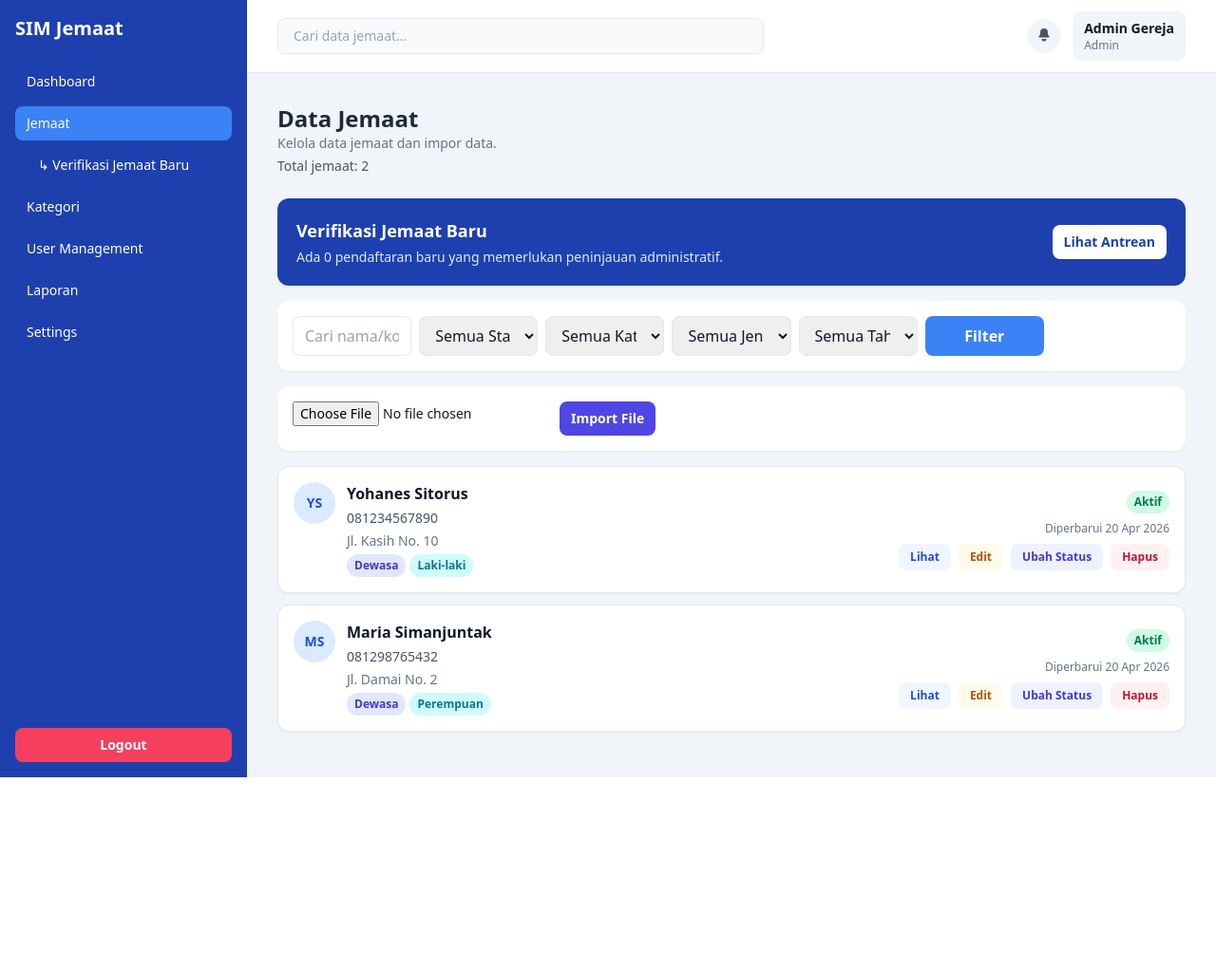
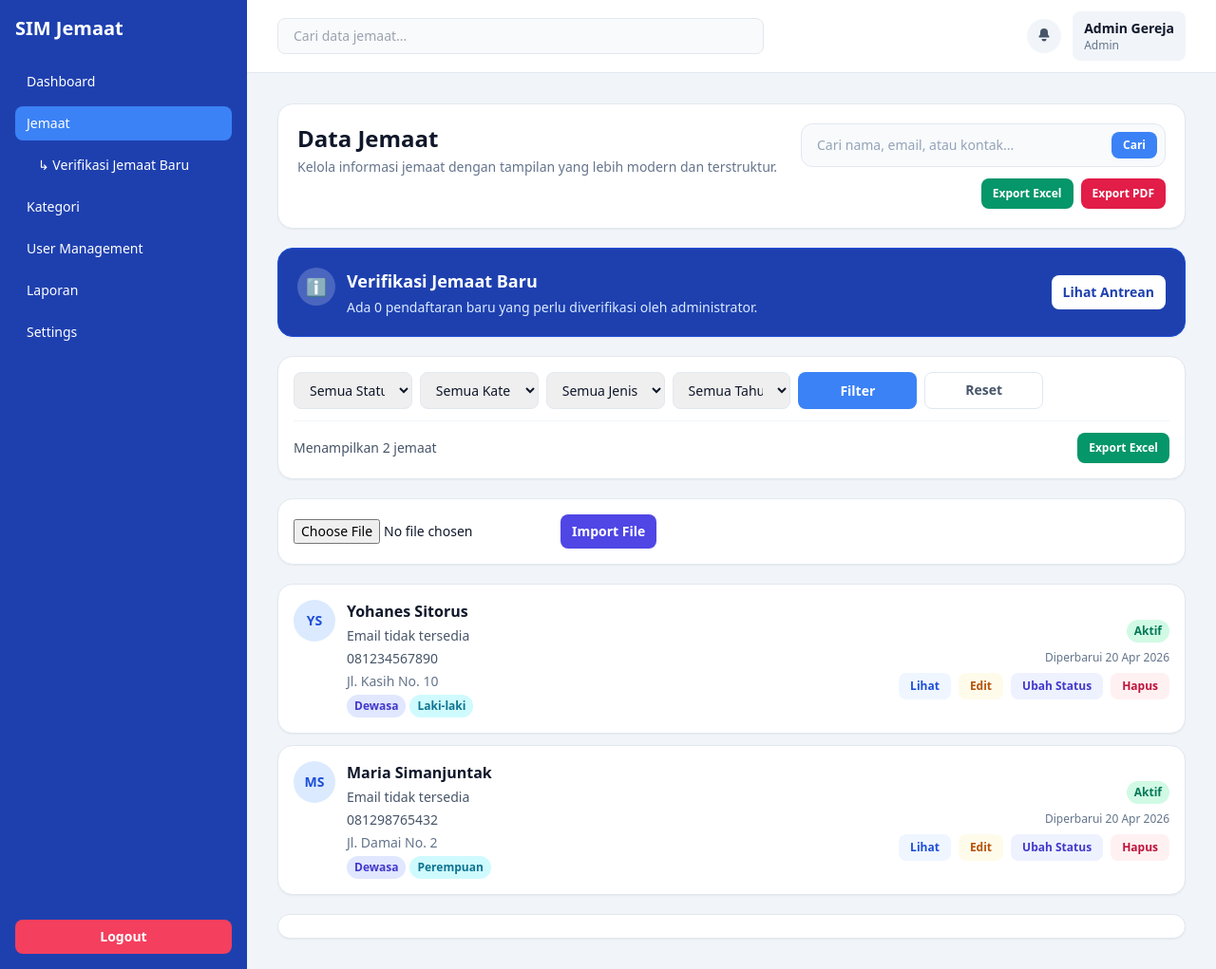
Before and after one commit to Febrii142/Sistem_dataGereja-Fix, a Laravel app: page /members in a window 1280 px wide. Shown: the whole page at 95% size. Before the commit the page ends 819 px from the top, so only its background shows below. Run offline with Laravel 12, Linux system fonts and the light colour scheme; a user stored in the database is signed in; data comes from the database, SQL or seed files in the repository; some libraries are stand-ins or nearby versions.

Commit message:
Redesign Data Jemaat UI with modern cards and export-only header actions
Agent-Logs-Url: https://github.com/Febrii142/Sistem_dataGereja-Fix/sessions/d87c8654-431a-4484-bcd2-9e75a849ae58

Co-authored-by: Febrii142 <174692100+Febrii142@users.noreply.github.com>

```diff
--- a/resources/views/members/index.blade.php
+++ b/resources/views/members/index.blade.php
@@ -1,32 +1,61 @@
 @extends('layouts.app')
 @section('content')
-<div class="mb-6 flex flex-wrap items-center justify-between gap-3">
+<div class="space-y-5">
+    <div class="rounded-2xl border border-slate-200 bg-white p-5 shadow-sm">
+        <div class="flex flex-wrap items-start justify-between gap-4">
             <div>
-        <h2 class="text-2xl font-bold text-slate-800">Data Jemaat</h2>
-        <p class="text-sm text-slate-500">Kelola data jemaat dan impor data.</p>
-        <p class="mt-1 text-sm font-medium text-slate-600">Total jemaat: {{ $members->total() }}</p>
+                <h2 class="text-2xl font-bold text-slate-900">Data Jemaat</h2>
+                <p class="mt-1 text-sm text-slate-500">Kelola informasi jemaat dengan tampilan yang lebih modern dan terstruktur.</p>
+            </div>
+            <div class="ml-auto flex w-full flex-col gap-3 md:w-auto md:min-w-[24rem]">
+                <form method="get" class="flex items-center gap-2 rounded-xl border border-slate-200 bg-slate-50 p-2">
+                    @foreach(['status', 'age_category', 'gender', 'year', 'wilayah'] as $filterKey)
+                        @if(request()->filled($filterKey))
+                            <input type="hidden" name="{{ $filterKey }}" value="{{ request($filterKey) }}">
+                        @endif
+                    @endforeach
+                    <input
+                        class="w-full bg-transparent px-2 py-1 text-sm text-slate-700 placeholder:text-slate-400 focus:outline-none"
+                        name="search"
+                        value="{{ request('search') }}"
+                        placeholder="Cari nama, email, atau kontak..."
+                    >
+                    <button class="rounded-lg bg-[#3b82f6] px-3 py-1.5 text-xs font-semibold text-white hover:bg-[#2563eb]">Cari</button>
+                </form>
+                @if(auth()->user()?->hasPermission('export_members'))
+                    <div class="flex flex-wrap justify-end gap-2">
+                        <a href="{{ route('members.export.excel', request()->only(['search', 'status', 'age_category', 'gender', 'year', 'wilayah'])) }}" class="rounded-lg bg-emerald-600 px-3 py-2 text-xs font-semibold text-white hover:bg-emerald-700">Export Excel</a>
+                        <a href="{{ route('members.export.pdf') }}" class="rounded-lg bg-rose-600 px-3 py-2 text-xs font-semibold text-white hover:bg-rose-700">Export PDF</a>
+                    </div>
+                @endif
             </div>
         </div>
-<div class="mb-4 rounded-xl bg-[#1e40af] p-5 text-white shadow-sm">
+    </div>
+
+    <div class="rounded-2xl border border-[#1d4ed8] bg-[#1e40af] p-5 text-white shadow-sm">
         <div class="flex flex-wrap items-center justify-between gap-3">
+            <div class="flex items-start gap-3">
+                <div class="flex h-10 w-10 shrink-0 items-center justify-center rounded-full bg-white/20 text-lg">ℹ️</div>
                 <div>
                     <h3 class="text-lg font-semibold">Verifikasi Jemaat Baru</h3>
-            <p class="mt-1 text-sm text-blue-100">Ada {{ $pendingRegistrationsCount }} pendaftaran baru yang memerlukan peninjauan administratif.</p>
+                    <p class="mt-1 text-sm text-blue-100">Ada {{ $pendingRegistrationsCount }} pendaftaran baru yang perlu diverifikasi oleh administrator.</p>
+                </div>
             </div>
             @if(auth()->user()?->hasPermission('view_users'))
                 <a href="{{ route('members.verification.index') }}" class="rounded-lg bg-white px-3 py-2 text-sm font-semibold text-[#1e40af] hover:bg-slate-100">Lihat Antrean</a>
             @endif
         </div>
     </div>
-<form method="get" class="mb-4 grid gap-2 rounded-xl bg-white p-4 shadow-sm md:grid-cols-7">
-    <input class="rounded-lg border border-slate-200 px-3 py-2" name="search" value="{{ request('search') }}" placeholder="Cari nama/kontak">
-    <select class="rounded-lg border border-slate-200 px-3 py-2" name="status">
+    <div class="rounded-2xl border border-slate-200 bg-white p-4 shadow-sm">
+        <form method="get" class="grid gap-2 md:grid-cols-7">
+            <input type="hidden" name="search" value="{{ request('search') }}">
+            <select class="rounded-lg border border-slate-200 px-3 py-2 text-sm" name="status">
                 <option value="">Semua Status</option>
                 <option value="aktif" @selected(request('status') === 'aktif')>Aktif</option>
                 <option value="tidak_aktif" @selected(request('status') === 'tidak_aktif')>Non-aktif</option>
                 <option value="pindah" @selected(request('status') === 'pindah')>Pindah</option>
             </select>
-    <select class="rounded-lg border border-slate-200 px-3 py-2" name="age_category">
+            <select class="rounded-lg border border-slate-200 px-3 py-2 text-sm" name="age_category">
                 <option value="">Semua Kategori Umur</option>
                 <option value="bayi" @selected(request('age_category') === 'bayi')>Bayi</option>
                 <option value="anak" @selected(request('age_category') === 'anak')>Anak</option>
@@ -34,32 +63,42 @@
                 <option value="dewasa" @selected(request('age_category') === 'dewasa')>Dewasa</option>
                 <option value="lansia" @selected(request('age_category') === 'lansia')>Lansia</option>
             </select>
-    <select class="rounded-lg border border-slate-200 px-3 py-2" name="gender">
+            <select class="rounded-lg border border-slate-200 px-3 py-2 text-sm" name="gender">
                 <option value="">Semua Jenis Kelamin</option>
                 <option value="L" @selected(request('gender') === 'L')>Laki-laki</option>
                 <option value="P" @selected(request('gender') === 'P')>Perempuan</option>
             </select>
-    <select class="rounded-lg border border-slate-200 px-3 py-2" name="year">
+            <select class="rounded-lg border border-slate-200 px-3 py-2 text-sm" name="year">
                 <option value="">Semua Tahun</option>
                 @foreach($yearOptions as $yearOption)
                     <option value="{{ $yearOption }}" @selected((string) request('year') === (string) $yearOption)>{{ $yearOption }}</option>
                 @endforeach
             </select>
             @if(! empty($wilayahField))
-        <select class="rounded-lg border border-slate-200 px-3 py-2" name="wilayah">
+                <select class="rounded-lg border border-slate-200 px-3 py-2 text-sm" name="wilayah">
                     <option value="">Semua {{ $wilayahField === 'kelompok' ? 'Kelompok' : 'Wilayah' }}</option>
                     @foreach($wilayahOptions as $wilayahOption)
                         <option value="{{ $wilayahOption }}" @selected(request('wilayah') === $wilayahOption)>{{ $wilayahOption }}</option>
                     @endforeach
                 </select>
             @endif
-    <button class="rounded-lg bg-[#3b82f6] px-3 py-2 font-semibold text-white hover:bg-[#2563eb]">Filter</button>
+            <button class="rounded-lg bg-[#3b82f6] px-3 py-2 text-sm font-semibold text-white hover:bg-[#2563eb]">Filter</button>
+            <a href="{{ route('members.index') }}" class="rounded-lg border border-slate-200 px-3 py-2 text-center text-sm font-semibold text-slate-600 hover:bg-slate-50">Reset</a>
         </form>
-<form method="post" enctype="multipart/form-data" action="{{ route('members.import') }}" class="mb-4 flex flex-wrap gap-2 rounded-xl bg-white p-4 shadow-sm">
+        <div class="mt-3 flex flex-wrap items-center justify-between gap-2 border-t border-slate-100 pt-3">
+            <p class="text-sm font-medium text-slate-600">Menampilkan {{ $members->count() }} jemaat</p>
+            @if(auth()->user()?->hasPermission('export_members'))
+                <a href="{{ route('members.export.excel', request()->only(['search', 'status', 'age_category', 'gender', 'year', 'wilayah'])) }}" class="rounded-lg bg-emerald-600 px-3 py-2 text-xs font-semibold text-white hover:bg-emerald-700">Export Excel</a>
+            @endif
+        </div>
+    </div>
+
+    <form method="post" enctype="multipart/form-data" action="{{ route('members.import') }}" class="flex flex-wrap items-center gap-2 rounded-2xl border border-slate-200 bg-white p-4 shadow-sm">
         @csrf
-    <input type="file" name="file" class="text-sm" required>
+        <input type="file" name="file" class="w-full text-sm md:w-auto" required>
         <button class="rounded-lg bg-indigo-600 px-3 py-2 text-sm font-semibold text-white hover:bg-indigo-700">Import File</button>
     </form>
+
     <div class="space-y-3">
         @forelse($members as $member)
             @php
@@ -84,7 +123,7 @@
                     ->map(fn (string $part) => \Illuminate\Support\Str::upper(\Illuminate\Support\Str::substr($part, 0, 1)))
                     ->join('');
             @endphp
-        <div class="rounded-xl border border-slate-200 bg-white p-4 shadow-sm transition hover:-translate-y-0.5 hover:shadow-md">
+            <div class="rounded-2xl border border-slate-200 bg-white p-4 shadow-sm transition hover:-translate-y-0.5 hover:shadow-md">
                 <div class="flex flex-col gap-4 md:flex-row md:items-center md:justify-between">
                     <div class="flex items-start gap-3">
                         <div class="flex h-11 w-11 shrink-0 items-center justify-center rounded-full bg-blue-100 text-sm font-bold text-blue-700">
@@ -92,6 +131,7 @@
                         </div>
                         <div class="space-y-1">
                             <h3 class="text-base font-semibold text-slate-900">{{ $member->nama }}</h3>
+                            <p class="text-sm text-slate-600">{{ $member->email ?? 'Email tidak tersedia' }}</p>
                             <p class="text-sm text-slate-600">{{ $member->kontak }}</p>
                             <p class="text-sm text-slate-500">{{ $member->alamat }}</p>
                             <div class="flex flex-wrap gap-1">
@@ -133,10 +173,11 @@
                 </div>
             </div>
         @empty
-        <div class="rounded-xl bg-white p-6 text-center text-slate-500 shadow-sm">Belum ada data jemaat.</div>
+            <div class="rounded-2xl bg-white p-6 text-center text-slate-500 shadow-sm">Belum ada data jemaat.</div>
         @endforelse
     </div>
-<div class="mt-4">{{ $members->links() }}</div>
+    <div class="rounded-2xl border border-slate-200 bg-white p-3 shadow-sm">{{ $members->links() }}</div>
+</div>
 
 @if(auth()->user()?->hasRole(['Admin', 'Super Admin', 'Staff']))
     <div id="status-modal" class="fixed inset-0 z-50 hidden items-center justify-center bg-slate-900/40 px-4">
```
Also changed, not shown: tests/Feature/MemberFilterTest.php (+20 -0 lines), tests/Feature/MemberVerificationIntegrationTest.php (+3 -0 lines). Lines whose indentation alone changed are shown as unchanged.
